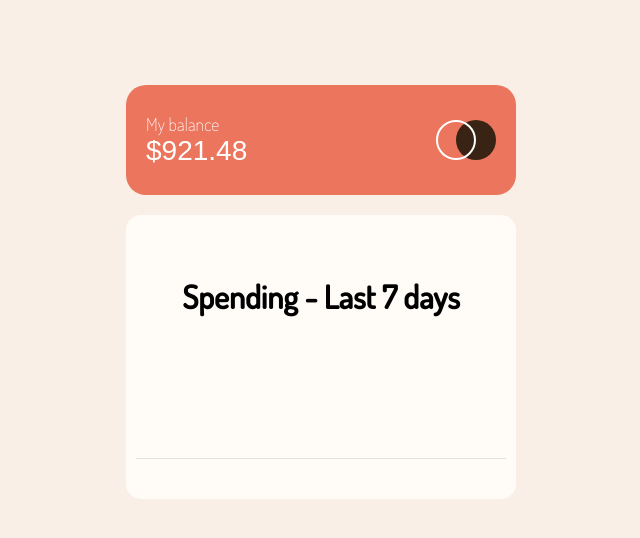
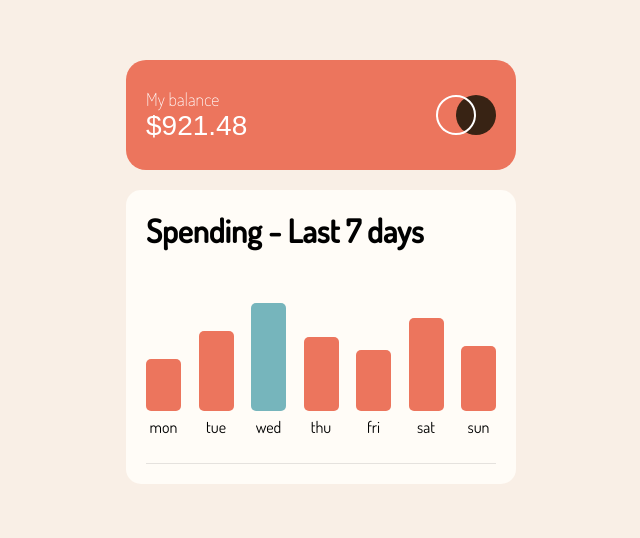
Before and after one commit to Lukaszz112/app, a React (Create React App) app: page / in a window 1280 px wide. Shown: the part 138-676 px from the top of the page, without its empty margins (319-959 px from the left). Built offline with nearby package versions, Linux system fonts and the light colour scheme.

Commit message:
Add amount value after bar hover

```diff
--- a/src/App.js
+++ b/src/App.js
@@ -10,6 +10,7 @@ class App extends Component {
         <Header/>
 
         <main>
+        <h1>Spending - Last 7 days</h1>
           <Bars/>
         </main>
 
--- a/src/AppStyled.js
+++ b/src/AppStyled.js
@@ -9,4 +9,20 @@ export const AppWrapper = styled.div`
     align-items:center;
     flex-direction:column;
     background-color:rgba(247,233,220,0.7);
+
+    main{
+        padding:20px;
+        min-height:1rem;
+        width:350px;
+        background-color: rgba(255,252,247);
+        border-radius:15px;
+        display:flex;
+        flex-direction:column;
+        justify-content:center;
+        align-items:start;
+
+        h1{
+            margin:0;
+        }
+    }
 `
--- a/src/Components/Bars/Bars.js
+++ b/src/Components/Bars/Bars.js
@@ -1,14 +1,37 @@
 import React, { Component } from 'react'
-//import { BarsData } from './barsData'
+import { BarsData } from './BarsData'
 import { BarsWrapper } from './BarsStyled'
+import { Bar } from './BarsStyled'
 
 export default class Bars extends Component {
-  render() {
+  constructor(props){
+    super(props)
+    this.state = {
+      max: 0
+    }
+  }
+  render(){
     return (
       <BarsWrapper>
-        <h1>Spending - Last 7 days</h1>
         <div className="bars">
-
+            {
+              BarsData.map((bars,index) => {
+              return(
+                <>
+                  <Bar amount={bars.amount} key={index} className={bars.day}/>
+                </>
+              )
+            })
+            }
+        </div>
+        <div className="bars days">
+            {BarsData.map((bars,index) => {
+              return(
+                <>
+                  <p key={index}>{bars.day}</p>
+                </>
+              )
+            })}
         </div>
       </BarsWrapper>
     )
--- a/src/Components/Bars/BarsData.js
+++ b/src/Components/Bars/BarsData.js
@@ -26,5 +26,5 @@ export const BarsData =[
     {
       "day": "sun",
       "amount": 25.48
-    }
+    },
 ]
--- a/src/Components/Bars/BarsStyled.js
+++ b/src/Components/Bars/BarsStyled.js
@@ -1,20 +1,67 @@
 import styled from "styled-components";
 export const BarsWrapper=styled.div`
-    padding:20px;
     height:100%;
-    width:350px;
-    background-color: rgba(255,252,247);
+    width:100%;
     border-radius:15px;
     display:flex;
     flex-direction:column;
-    justify-content:center;
-    align-items:center;
+
 
     .bars{
-        min-height:100px;
+        height: 10rem;
         width:100%;
-        padding:10px;
+        margin:0;
         ${'' /* background-color: rgba(0,0,0,0.2); */}
-        border-bottom:1px solid rgba(0,0,0,0.1) ;
+        display:flex;
+        flex-direction:row;
+        justify-content:space-between;
+        align-items:flex-end;
+
+        .wed{
+            background-color:hsl(186, 34%, 60%);
+        }
+    }
+
+
+
+    .days{
+        margin:0;
+        height: 2rem;
+        border-bottom:1px solid rgba(0,0,0,0.1);
+        padding-bottom:20px;
+        align-items:center;
+        text-align: center;
+
+        p{
+            width: 10%;
+        }
     }
 `
+
+export const Bar=styled.div`
+    min-height: ${props => props.amount+15}%;
+    width: 10%;
+    background-color: red;
+    border-radius: 5px;
+    background-color:rgba(236,117,93);
+    position:relative;
+
+    :hover{
+        opacity:0.6;
+    }
+
+    :hover::after{
+        content: "$${props => props.amount}";
+        position:absolute;
+        top: -30px;
+        left: -5px;
+        padding:5px;
+        border-radius:3px;
+        text-align:center;
+        width:35px;
+        font-size:12px;
+        color:white;
+        background-color:hsl(25,47%,15%);
+        opacity: 1 !important;
+    }
+`
--- /dev/null
+++ b/src/Components/Bars/style-guide.md
@@ -0,0 +1,33 @@
+# Front-end Style Guide
+
+## Layout
+
+The designs were created to the following widths:
+
+- Mobile: 375px
+- Desktop: 1440px
+
+## Colors
+
+### Primary
+
+- Soft red: hsl(10, 79%, 65%)
+- Cyan: hsl(186, 34%, 60%)
+
+### Neutral
+
+- Dark brown: hsl(25, 47%, 15%)
+- Medium brown: hsl(28, 10%, 53%)
+- Cream: hsl(27, 66%, 92%)
+- Very pale orange: hsl(33, 100%, 98%)
+
+## Typography
+
+### Body Copy
+
+- Font size: 18px
+
+### Font
+
+- Family: [DM Sans](https://fonts.google.com/specimen/DM+Sans)
+- Weights: 400, 700
```
